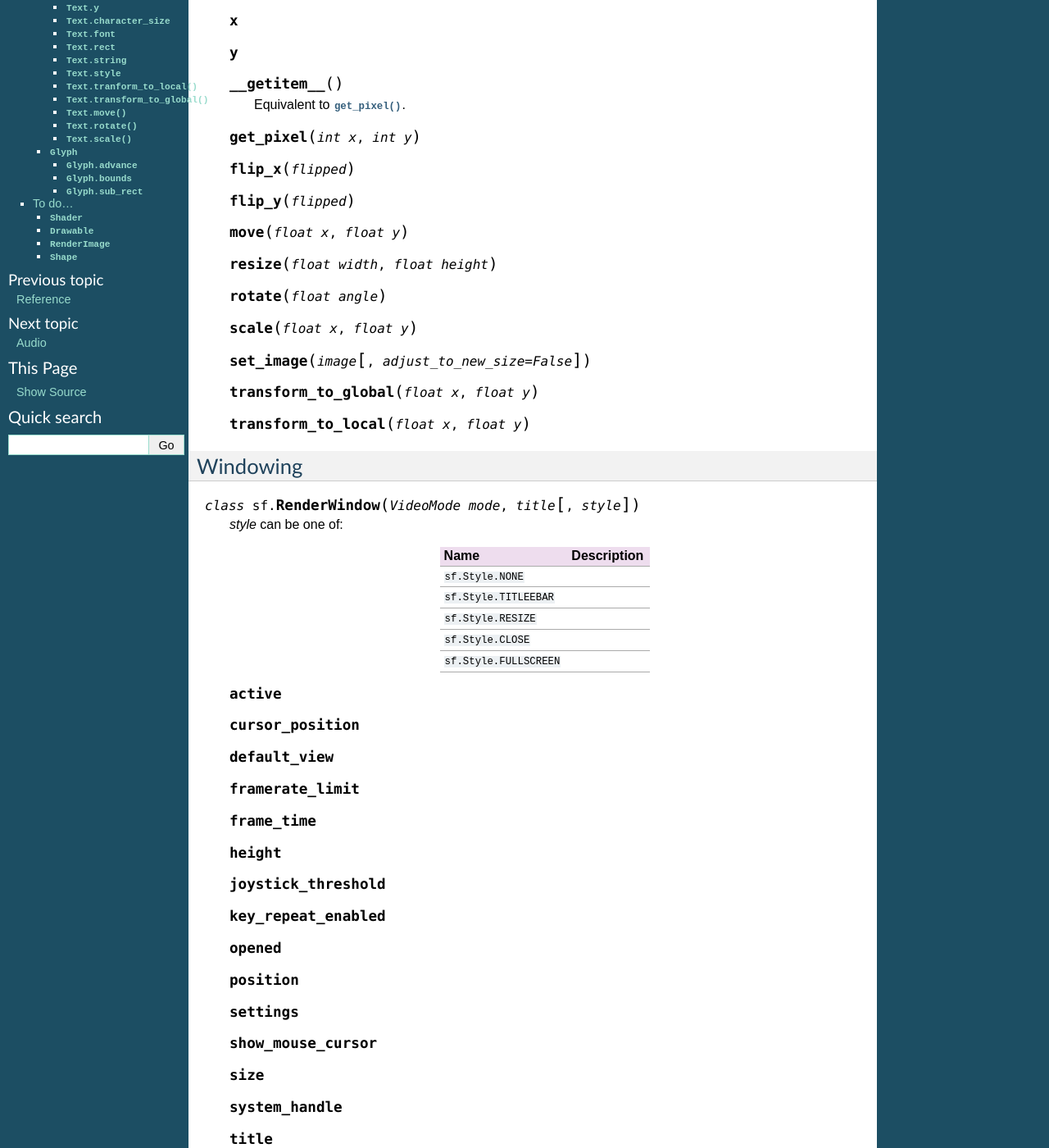
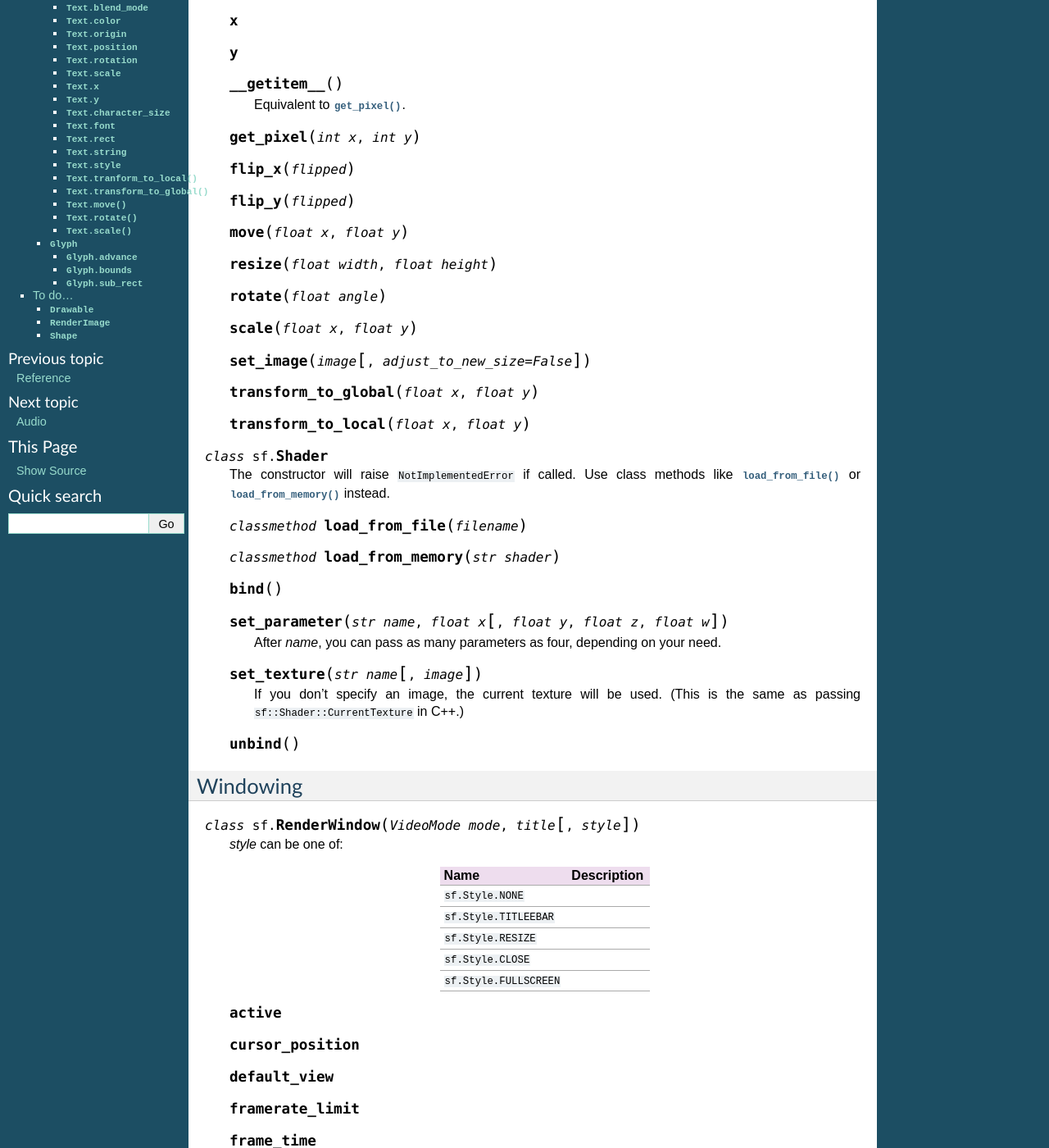
Before and after one commit to intjelic/python-sfml, a Sphinx documentation site: the page built from doc/sphinx/source/graphics.rst, in a window 1280 px wide and 1400 px high, scrolled down 2010 px. Shown: the whole window at 82% size. Built offline with Sphinx 7.4.7, drawn with Linux system fonts in a browser that asks for light colours; some of the changed text lies outside the part shown.

Commit message:
Shader: added documentation and made constructor abstract

```diff
--- a/doc/sphinx/source/graphics.rst
+++ b/doc/sphinx/source/graphics.rst
@@ -105,6 +105,30 @@
    .. method:: transform_to_global(float x, float y)
    .. method:: transform_to_local(float x, float y)
 
+
+
+.. class:: Shader
+
+   The constructor will raise ``NotImplementedError`` if called.  Use
+   class methods like :meth:`load_from_file()` or :meth:`load_from_memory()`
+   instead.
+
+   .. classmethod:: load_from_file(filename)
+   .. classmethod:: load_from_memory(str shader)
+
+   .. method:: bind()
+
+   .. method:: set_parameter(str name, float x[, float y, float z, float w])
+
+      After *name*, you can pass as many parameters as four, depending
+      on your need.
+
+   .. method:: set_texture(str name[, image])
+
+      If you don't specify an image, the current texture will be used.
+      (This is the same as passing ``sf::Shader::CurrentTexture`` in C++.)
+
+   .. method:: unbind()
 
 
 
```
Also changed, not shown: other parts of doc/sphinx/source/graphics.rst (+0 -4 lines), 1 other file.
